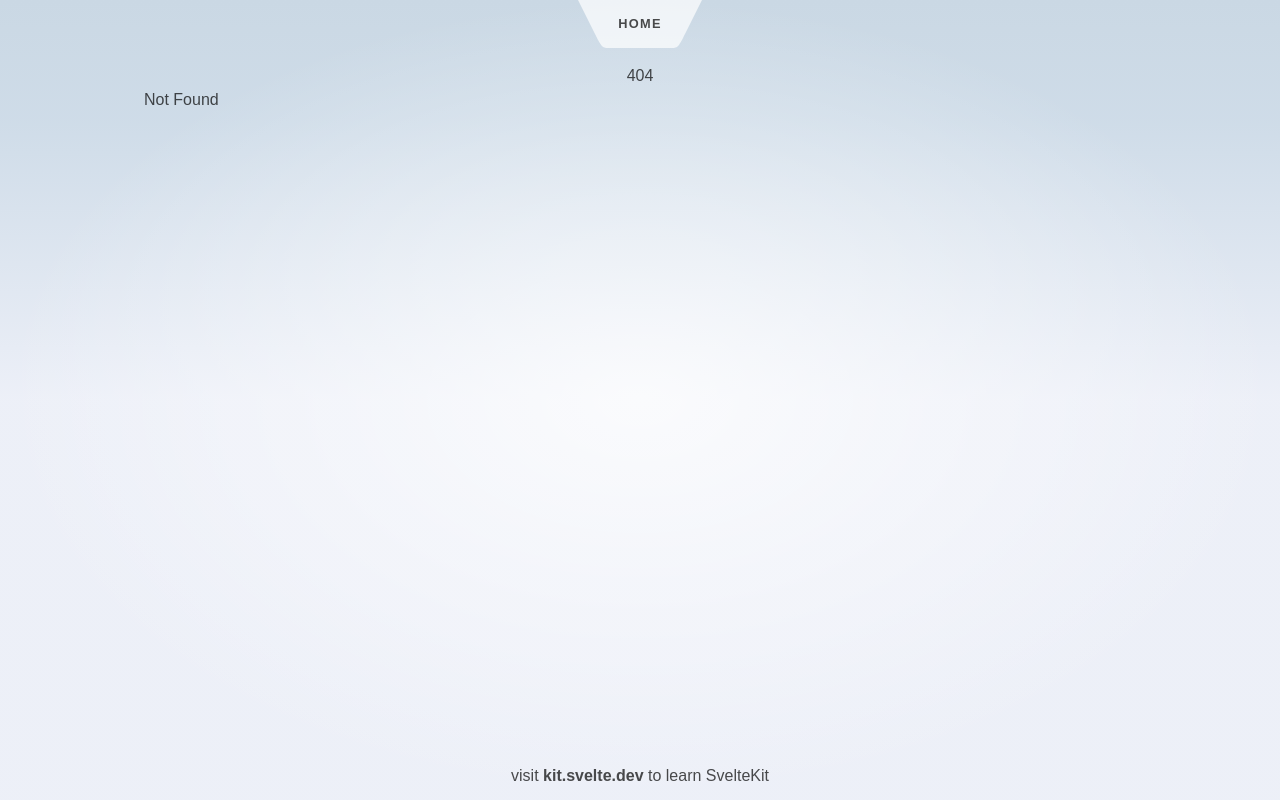
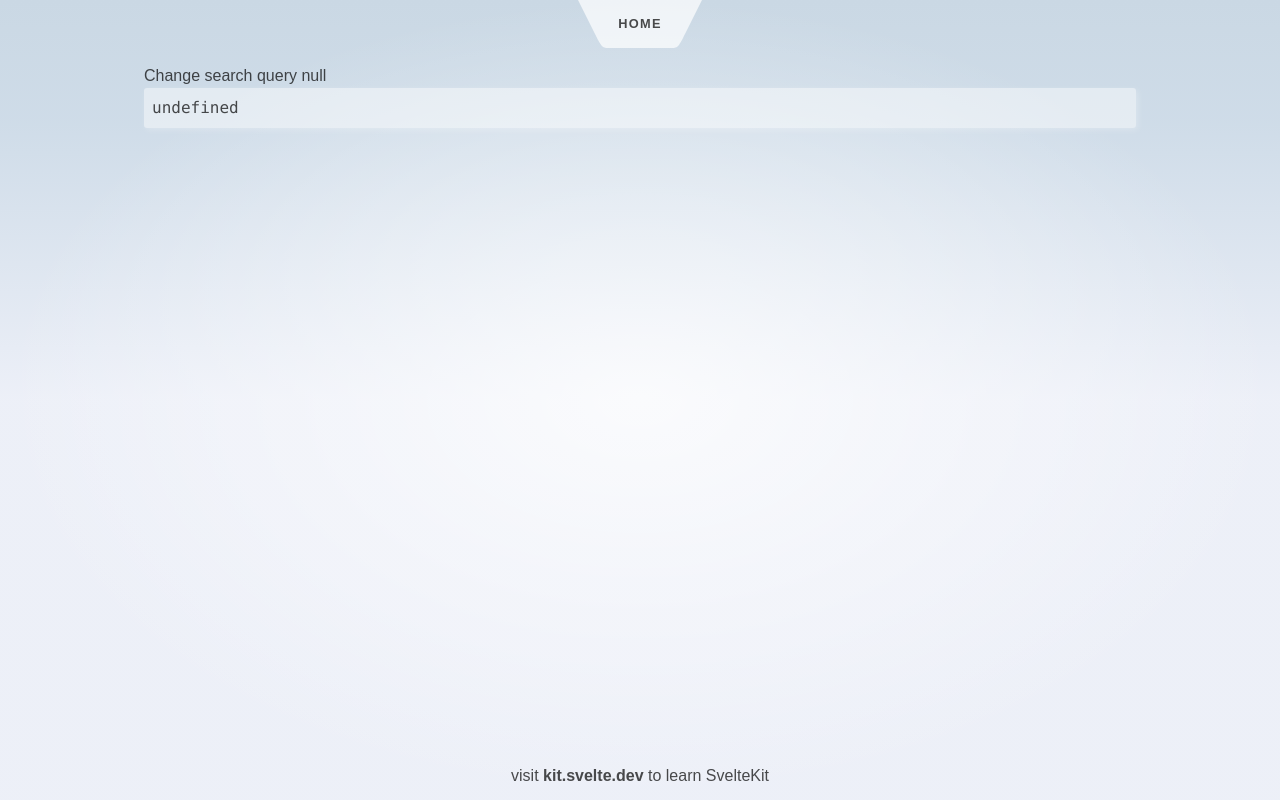
Before and after one commit to Duckapple/splendor, a SvelteKit app in the folder frontend/: page /game in a window 1280 px wide. Before the commit this address had no page. Built offline with nearby package versions, Linux system fonts and the light colour scheme.

Commit message:
Add initial game page

```diff
--- /dev/null
+++ b/frontend/src/routes/game/+page.svelte
@@ -0,0 +1,28 @@
+<script>
+	import { authed, user } from '$lib/main';
+	import { readable } from 'svelte/store';
+	import { createMutation, createQuery } from '@tanstack/svelte-query';
+	const search = readable(new URLSearchParams(globalThis.location?.search));
+	const game = createQuery({
+		queryKey: ['game', $search],
+		queryFn: () => {
+			const rawParams = Object.fromEntries($search.entries());
+			const params = { id: rawParams.id };
+			return authed({
+				route: '/game',
+				method: 'GET',
+				params,
+			});
+		},
+	});
+</script>
+
+<div>
+	{$search}
+	<button on:click={() => globalThis.location && (globalThis.location.search = '?id=null')}>
+		Change search query
+	</button>
+	{JSON.stringify($game.error)}
+
+	<pre>{JSON.stringify($game.data, null, 2)}</pre>
+</div>
```
Also changed, not shown: 2 other files (tests, documents, lock files or other folders).
